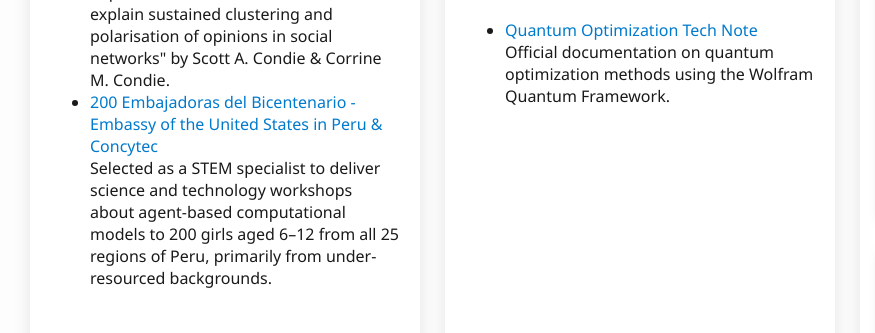
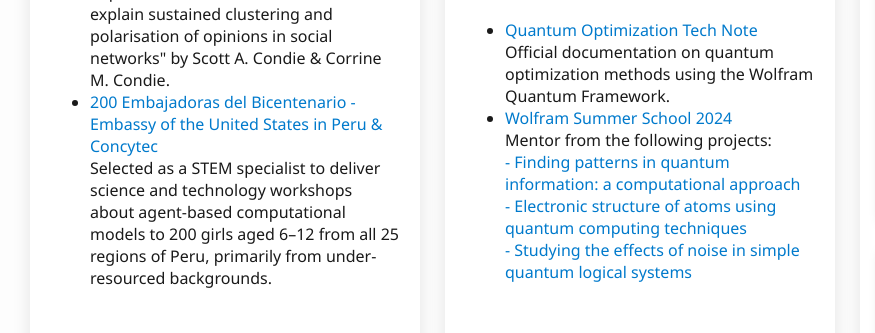
Before and after one commit to sebrodfal/sebrodfal.github.io, a plain HTML site: page index.html in a window 1280 px wide. Shown: the part 1807-2140 px from the top of the page, 0-875 px from the left. Drawn offline with Linux system fonts and the light colour scheme.

Commit message:
Update index.html

```diff
--- a/index.html
+++ b/index.html
@@ -477,6 +477,13 @@
 		  <strong><a href="https://resources.wolframcloud.com/PacletRepository/resources/Wolfram/QuantumFramework/tutorial/QuantumOptimization.html" target="_blank">Quantum Optimization Tech Note</a></strong><br />
 		  Official documentation on quantum optimization methods using the Wolfram Quantum Framework.
 		</li>
+		<li>
+		  <strong><a href="https://www.linkedin.com/posts/srodfal_just-wrapping-up-my-annual-burst-of-extreme-activity-7217618682137427968-Q9kj/?utm_source=share&utm_medium=member_desktop&rcm=ACoAADUkTA8BpKCNKCquaXxlRZHUexLptwZVnoU" target="_blank">Wolfram Summer School 2024</a></strong><br />
+		  Mentor from the following projects:<br/>
+		  <a href="https://community.wolfram.com/groups/-/m/t/3210878" target="_blank">- Finding patterns in quantum information: a computational approach</a><br/>
+		  <a href="https://community.wolfram.com/groups/-/m/t/3209980" target="_blank">- Electronic structure of atoms using quantum computing techniques </a><br/>
+		  <a href="https://community.wolfram.com/groups/-/m/t/3209638" target="_blank">- Studying the effects of noise in simple quantum logical systems </a>
+		</li>
 	  </ul>
 	</section>
 
```
